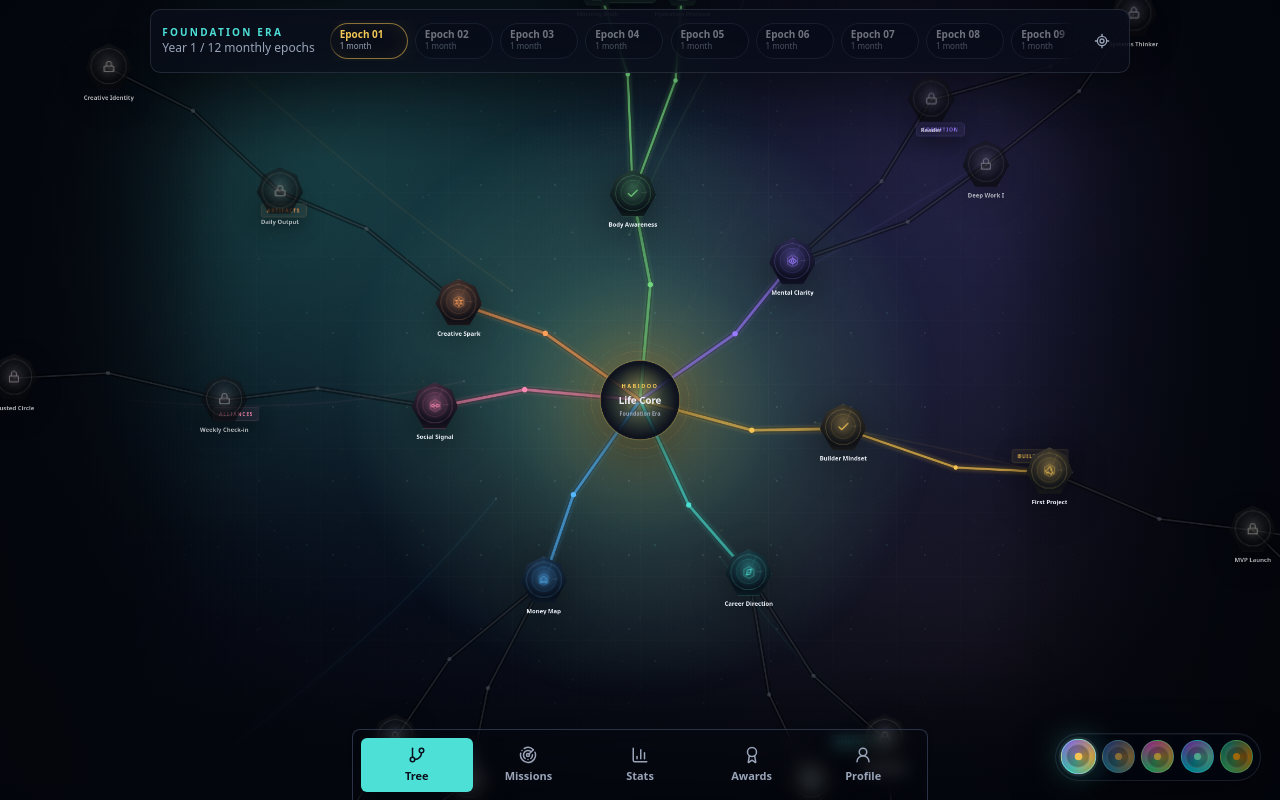
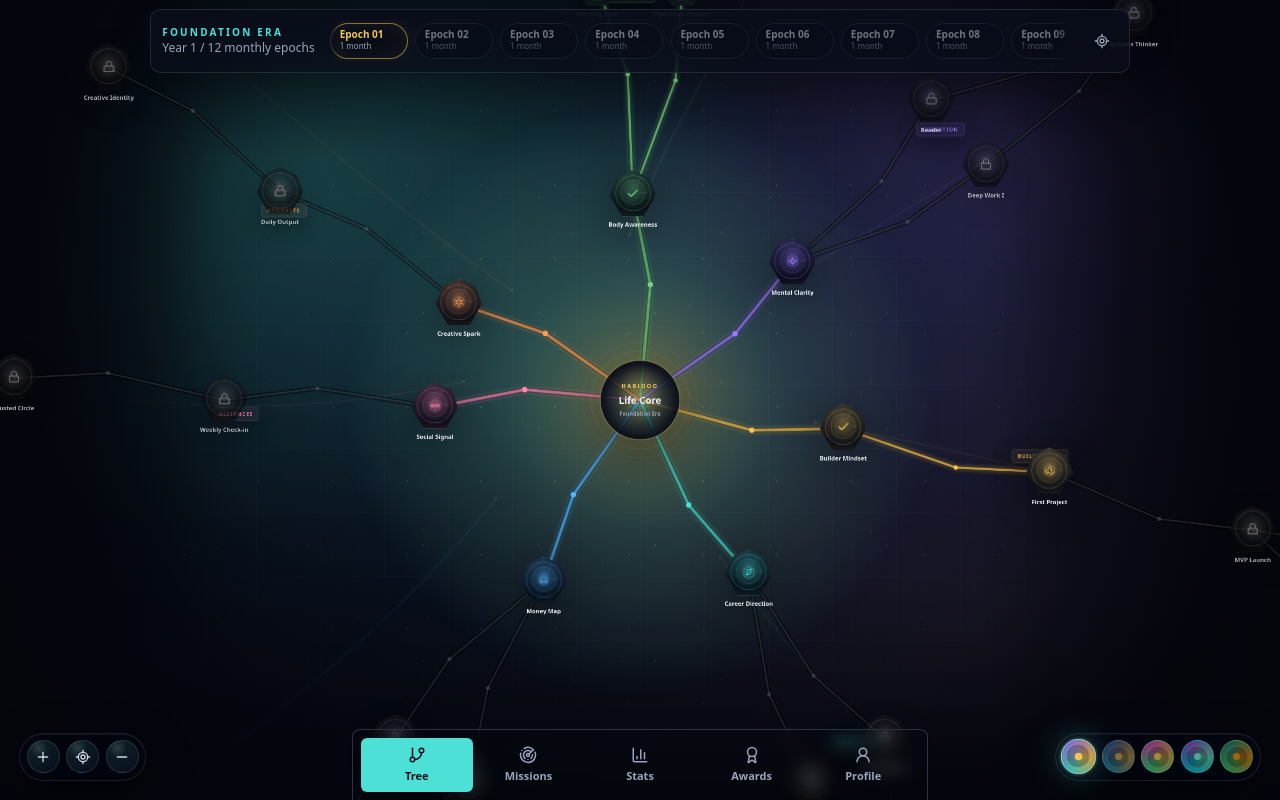
Before and after one commit to kaziodimm/lifequest, a Next.js app: page /tree in a window 1280 px wide. Built offline with nearby package versions, Linux system fonts and the light colour scheme.

Commit message:
Style Life Tree camera controls

```diff
--- a/app/tree/tree-field.module.css
+++ b/app/tree/tree-field.module.css
@@ -85,6 +85,43 @@
 
 .fullscreenField :global(.tree-close-button) {
   background: rgba(15, 23, 42, 0.55);
+}
+
+.cameraDock {
+  position: fixed;
+  left: calc(0.8rem + env(safe-area-inset-left));
+  bottom: calc(5.8rem + env(safe-area-inset-bottom));
+  z-index: 86;
+  display: grid;
+  gap: 0.42rem;
+  padding: 0.42rem;
+  border: 1px solid rgba(148, 163, 184, 0.16);
+  border-radius: 999px;
+  background: rgba(5, 8, 18, 0.7);
+  box-shadow: 0 18px 48px rgba(0, 0, 0, 0.35), inset 0 1px 0 rgba(255, 255, 255, 0.04);
+  backdrop-filter: blur(18px);
+}
+
+.cameraDock button {
+  display: grid;
+  height: 2.05rem;
+  width: 2.05rem;
+  place-items: center;
+  border-radius: 999px;
+  border: 1px solid rgba(148, 163, 184, 0.18);
+  color: rgba(226, 232, 240, 0.9);
+  background:
+    radial-gradient(circle at 34% 22%, rgba(255, 255, 255, 0.16), transparent 30%),
+    linear-gradient(145deg, rgba(76, 224, 210, 0.16), rgba(15, 23, 42, 0.72));
+  box-shadow: inset 0 0 18px rgba(0, 0, 0, 0.3), 0 10px 26px rgba(0, 0, 0, 0.28);
+  transition: transform 160ms ease, color 160ms ease, border-color 160ms ease, box-shadow 160ms ease;
+}
+
+.cameraDock button:hover {
+  color: white;
+  border-color: rgba(76, 224, 210, 0.44);
+  transform: scale(1.08);
+  box-shadow: 0 0 26px rgba(76, 224, 210, 0.18), inset 0 0 18px rgba(0, 0, 0, 0.3), 0 10px 26px rgba(0, 0, 0, 0.28);
 }
 
 .themeDock {
@@ -178,6 +215,13 @@
     max-height: min(520px, calc(100dvh - 7.5rem));
   }
 
+  .cameraDock {
+    left: calc(1.2rem + env(safe-area-inset-left));
+    bottom: calc(1.2rem + env(safe-area-inset-bottom));
+    grid-template-columns: repeat(3, 1fr);
+    border-radius: 999px;
+  }
+
   .themeDock {
     right: calc(1.2rem + env(safe-area-inset-right));
     bottom: calc(1.2rem + env(safe-area-inset-bottom));
```
